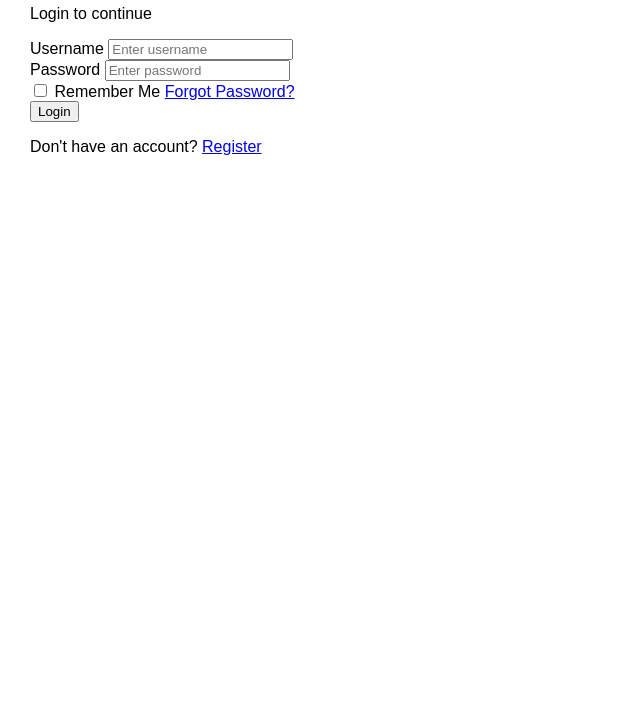
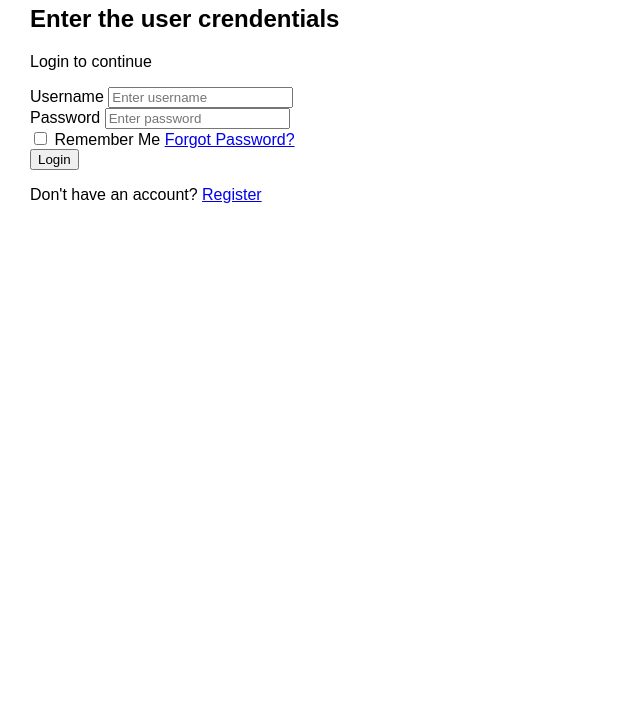
Before and after one commit to ajaypatel78/StudentManagementSystem, a plain HTML site: page timetable.html in a window 1280 px wide. Shown: the part 73-800 px from the top of the page, without its empty margins (0-640 px from the left). Drawn offline with Linux system fonts and the light colour scheme; files that its build step writes are made by us from their sources.

Commit message:
Update timetable.html

```diff
--- a/timetable.html
+++ b/timetable.html
@@ -11,6 +11,7 @@
     <div class="login-container">
         <div class="login-card">
             <h2>------Student Management System -----</h2>
+            <h2>Enter the user crendentials</h2>
             <p class="subtitle">Login to continue</p>
 
             <form action="#" method="post">
```
